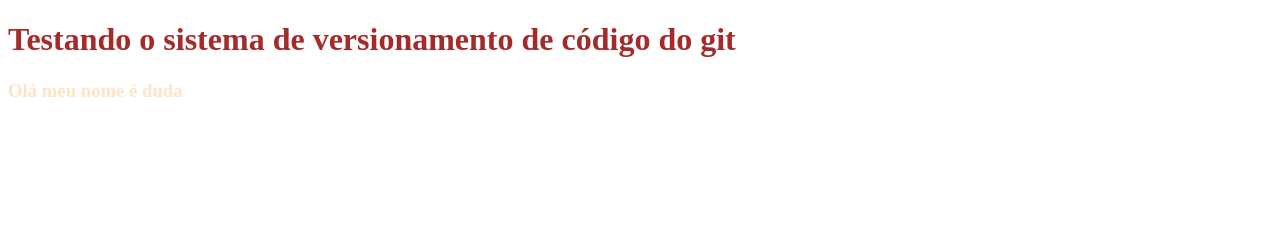
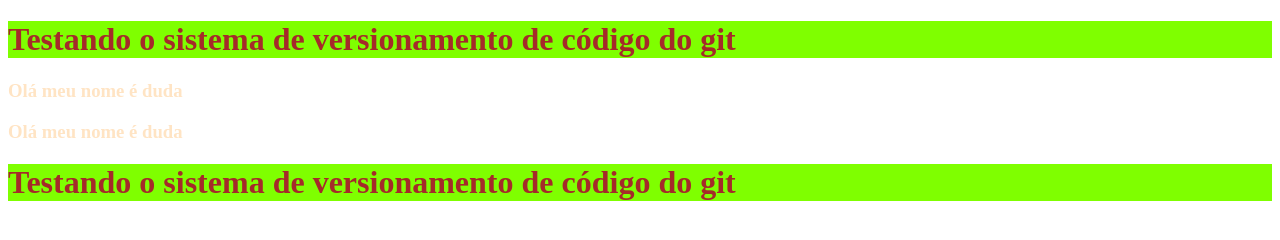
Before and after one commit to MariaBoaventura/lalalallaaaa, a plain HTML site: page index.html in a window 1280 px wide. Drawn offline with Linux system fonts and the light colour scheme.

Commit message:
segundo commit

```diff
--- a/index.html
+++ b/index.html
@@ -9,5 +9,8 @@
 <body>
     <h1>Testando o sistema de versionamento de código do git</h1>
     <h3>Olá meu nome é duda</h3>
+    <h3>Olá meu nome é duda</h3>
+    <h1>Testando o sistema de versionamento de código do git</h1>
+
 </body>
 </html>
--- a/style.css
+++ b/style.css
@@ -1,5 +1,6 @@
 h1 {
     color: brown;
+    background-color: chartreuse;
 }
 
 body {
```
